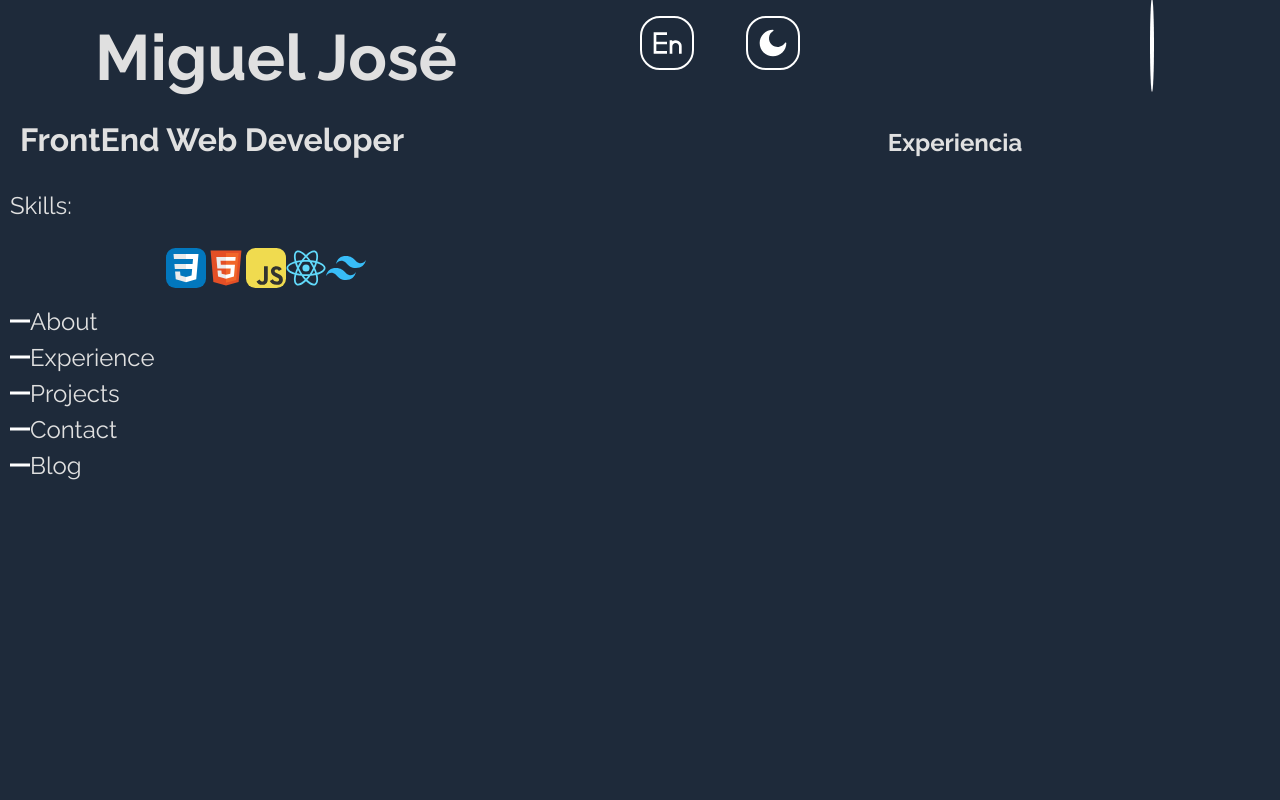
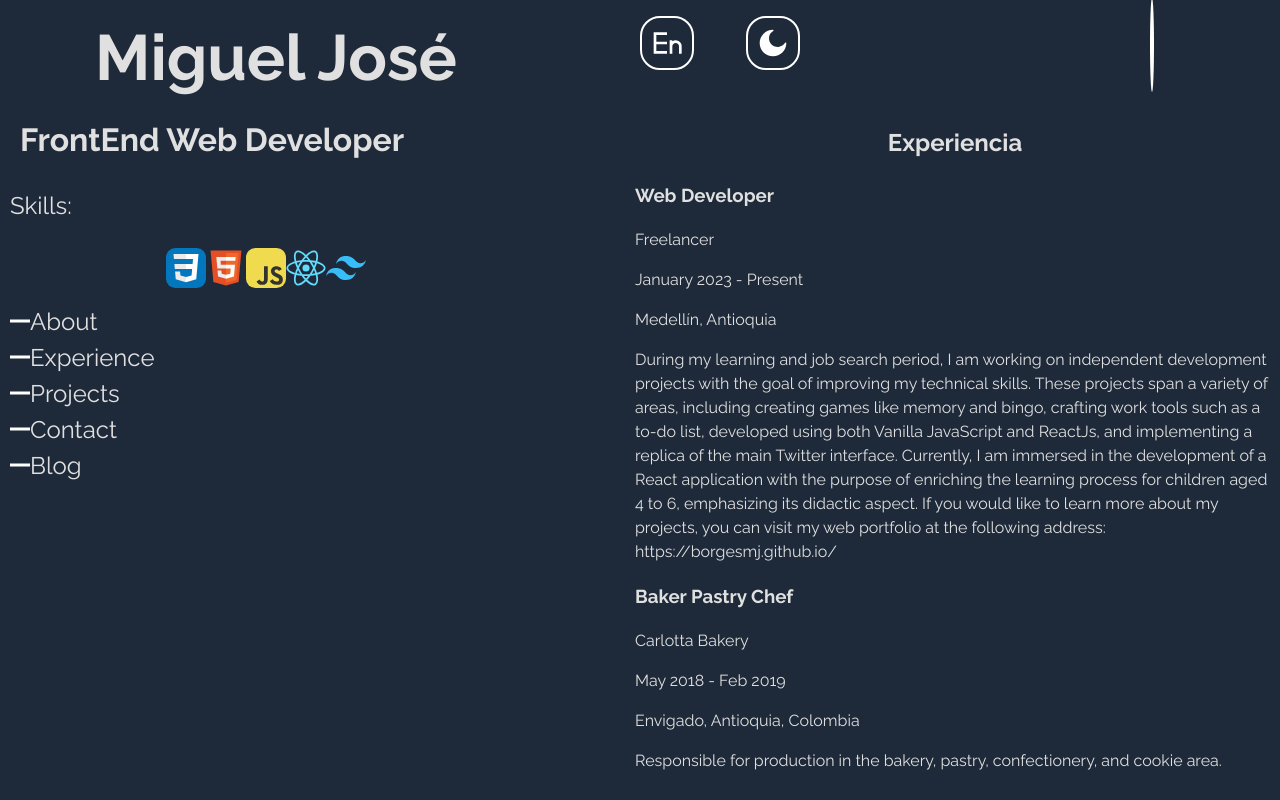
Before and after one commit to borgesmj/borgesmj.github.io, a React (Vite) app: page /experience in a window 1280 px wide. Built offline with nearby package versions, Linux system fonts and the light colour scheme; no server answers.

Commit message:
ultimos cambios: añadiendo experiencia, en ingles y español

```diff
--- a/src/App.jsx
+++ b/src/App.jsx
@@ -82,7 +82,9 @@ function App() {
             />
             <Route
               path='/experience/'
-              element={<Experience/>}
+              element={<Experience
+                english={english}
+              />}
             />
             <Route
               path='/projects/'
--- a/src/Components/Sidebar/Sidebar.css
+++ b/src/Components/Sidebar/Sidebar.css
@@ -112,7 +112,7 @@
         height: 90px;
     }
 
-    #sidebar {
-
+    #sidebar .button:hover {
+        cursor: pointer;
     }
 }
--- a/src/Pages/Experience.jsx
+++ b/src/Pages/Experience.jsx
@@ -1,11 +1,73 @@
-import React from 'react'
+import React from 'react';
 
-const Experience = () => {
+const Experience = ({ english }) => {
+  const trabajoExperiencia = [
+    {
+      Español: {
+        Trabajo: 'Desarrollador Web',
+        Empresa: 'Autónomo',
+        Periodo: 'Enero 2023 - actualidad',
+        Lugar: 'Medellín, Antioquia',
+        Descripcion: 'Durante mi período de aprendizaje y búsqueda laboral, estoy llevando a cabo proyectos de desarrollo independientes con el objetivo de mejorar mis habilidades técnicas. Estos proyectos abarcan una variedad de áreas, como la creación de juegos como memoria y bingo, la elaboración de herramientas de trabajo, como una lista de tareas pendientes (ToDo list), desarrolladas utilizando tanto JavaScript Vanilla como ReactJs, y la implementación de una réplica de la interfaz principal de Twitter. Actualmente, me encuentro inmerso en el desarrollo de una aplicación de React con el propósito de enriquecer el proceso de aprendizaje para niños de entre 4 y 6 años, haciendo hincapié en su aspecto didáctico. Si desea conocer más sobre mis proyectos, puede visitar mi portafolio web en la siguiente dirección: https://borgesmj.github.io/',
+      },
+      English: {
+        Trabajo: 'Web Developer',
+        Empresa: 'Freelancer',
+        Periodo: 'January 2023 - Present',
+        Lugar: 'Medellín, Antioquia',
+        Descripcion: 'During my learning and job search period, I am working on independent development projects with the goal of improving my technical skills. These projects span a variety of areas, including creating games like memory and bingo, crafting work tools such as a to-do list, developed using both Vanilla JavaScript and ReactJs, and implementing a replica of the main Twitter interface. Currently, I am immersed in the development of a React application with the purpose of enriching the learning process for children aged 4 to 6, emphasizing its didactic aspect. If you would like to learn more about my projects, you can visit my web portfolio at the following address: https://borgesmj.github.io/',
+      },
+    },
+    {
+      Español: {
+        Trabajo: 'Panadero Pastelero',
+        Empresa: 'Carlotta Repostería',
+        Periodo: 'may. 2018 - feb. 2019',
+        Lugar: 'Envigado, Antioquia, Colombia',
+        Descripcion: 'Encargado de la producción en el área de panadería, pastelería, repostería, galletería',
+      },
+      English: {
+        Trabajo: 'Baker Pastry Chef',
+        Empresa: 'Carlotta Bakery',
+        Periodo: 'May 2018 - Feb 2019',
+        Lugar: 'Envigado, Antioquia, Colombia',
+        Descripcion: 'Responsible for production in the bakery, pastry, confectionery, and cookie area.',
+      },
+    },
+    {
+      Español: {
+        Trabajo: 'Inspector QA/QC',
+        Empresa: 'PDVSA.Petropiar',
+        Periodo: 'sept. 2015 - nov. 2017',
+        Lugar: 'Barcelona, Anzoátegui, Venezuela',
+        Descripcion: 'Trabajos de inspección y control de calidad en las diferentes áreas del mejorador de crudo Petropiar, perteneciente al Complejo “José Antonio Anzoátegui”, realizando trabajos de inspección y control de soldaduras, equipos estáticos. Seguimiento y control (máster de soldadura, record de reparaciones, etc.) de los trabajos de soldadura y desempeño de soldadores en los trabajos de mantenimiento, reparación y ampliación en las distintas áreas del mejorador Petropiar. Inspección de materiales y equipos. Control y seguimiento de los parámetros y procedimientos para la PREPARACION DE SUPERFICIES y aplicación de pintura de los sistemas anticorrosivos. Ejecución de trabajos de Inspección con Ensayos No Destructivos (NDT). Aplicar planes de calidad de los trabajos realizados en los equipos del mejorador en los talleres internos y externos, a fin de velar por el cumplimiento de las normas y especificaciones de calidad requeridas. Preparativos para la Parada de Planta Mayor con Archivos Excel, contabilizando la volumetría de inspecciones y soldaduras. Testificar y dar cumplimiento al programa de mantenimiento preventivo de las válvulas de seguridad del mejorador. Trabajos en creación de base de datos de soldadores a trabajar en ventanas operacionales y la parada mayor.',
+      },
+      English: {
+        Trabajo: 'QA/QC Inspector',
+        Empresa: 'PDVSA.Petropiar',
+        Periodo: 'Sept 2015 - Nov 2017',
+        Lugar: 'Barcelona, Anzoátegui, Venezuela',
+        Descripcion: 'Inspection and quality control work in various areas of the Petropiar crude upgrader, part of the "José Antonio Anzoátegui" Complex, involving inspection and control of welds, static equipment. Monitoring and control (welding master, repair record, etc.) of welding work and performance of welders in maintenance, repair, and expansion work in different areas of the Petropiar upgrader. Inspection of materials and equipment. Control and monitoring of parameters and procedures for SURFACE PREPARATION and application of anticorrosive paint systems. Execution of Non-Destructive Testing (NDT) inspection work. Implementing quality plans for work on upgrader equipment in internal and external workshops to ensure compliance with required quality standards and specifications. Preparations for Major Plant Shutdown with Excel files, counting the volume of inspections and welds. Witnessing and ensuring compliance with the preventive maintenance program for safety valves in the upgrader. Work on creating a database of welders to be used in operational windows and the major shutdown.',
+      },
+    },
+  ];
+
+  const trabajosAMostrar = english ? trabajoExperiencia.map(item => item.English) : trabajoExperiencia.map(item => item.Español);
+
   return (
     <div>
       <h2>Experiencia</h2>
+      {trabajosAMostrar.map((trabajo, index) => (
+        <div key={index}>
+          <h3>{trabajo.Trabajo}</h3>
+          <p>{`${trabajo.Empresa}`}</p>
+          <p>{`${trabajo.Periodo}`}</p>
+          <p>{`${trabajo.Lugar}`}</p>
+          <p>{`${trabajo.Descripcion}`}</p>
+        </div>
+      ))}
     </div>
-  )
-}
+  );
+};
 
-export default Experience
+export default Experience;
--- a/src/Pages/Projects.css
+++ b/src/Pages/Projects.css
@@ -21,8 +21,8 @@
 }
 
 .project__item > img{
-    width: 100px;
-    height: auto;
+    width: auto;
+    height: 150px;
 }
 
 .project__content{
```
